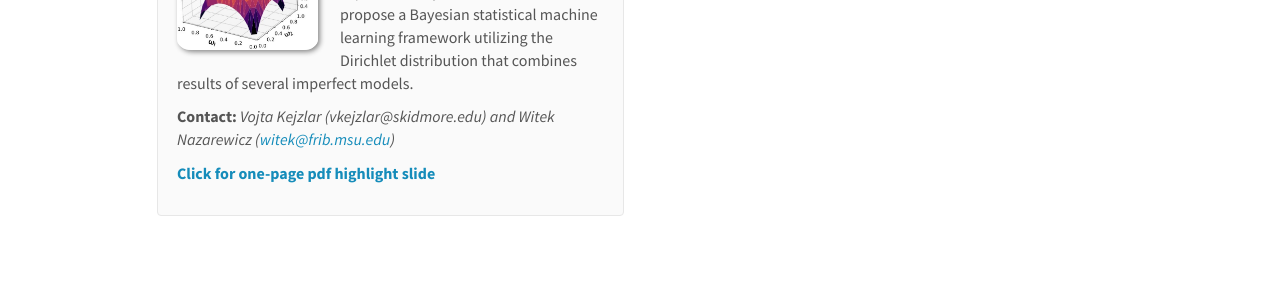
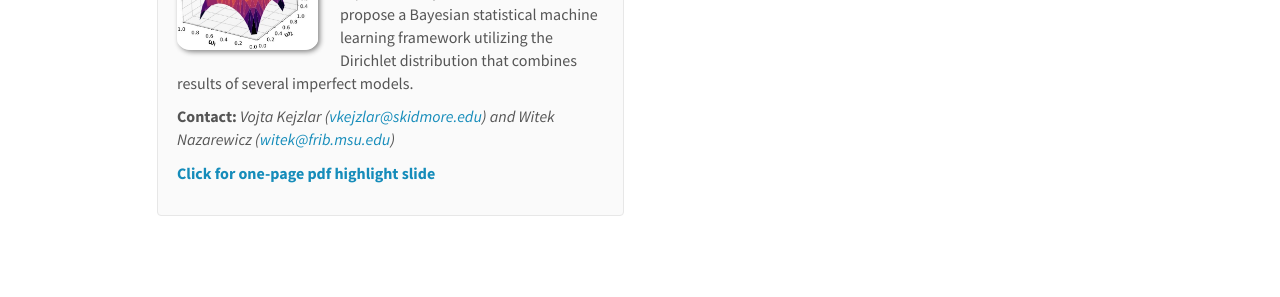
Before and after one commit to bandframework/bandframework.github.io, a Jekyll site: the page built from _pages/highlights.md, in a window 1280 px wide and 900 px high, scrolled down 586 px. Shown: the part 154-451 px from the top of the window. Built offline with Jekyll 4.4.1, drawn with Linux system fonts in a browser that asks for light colours; nearby versions of some CDN libraries; some of the changed lines change nothing that is shown.

Commit message:
fixed email link

```diff
--- a/_data/highlights.yml
+++ b/_data/highlights.yml
@@ -45,7 +45,7 @@
     framework utilizing the Dirichlet distribution that
     combines results of several imperfect  models.
   image: DBMM.png
-  contact: Vojta Kejzlar (vkejzlar@skidmore.edu) and Witek Nazarewicz (<witek@frib.msu.edu>)
+  contact: Vojta Kejzlar (<vkejzlar@skidmore.edu>) and Witek Nazarewicz (<witek@frib.msu.edu>)
   link:
     pdf: DBMM.pdf
     text: Click for one-page pdf highlight slide
```
